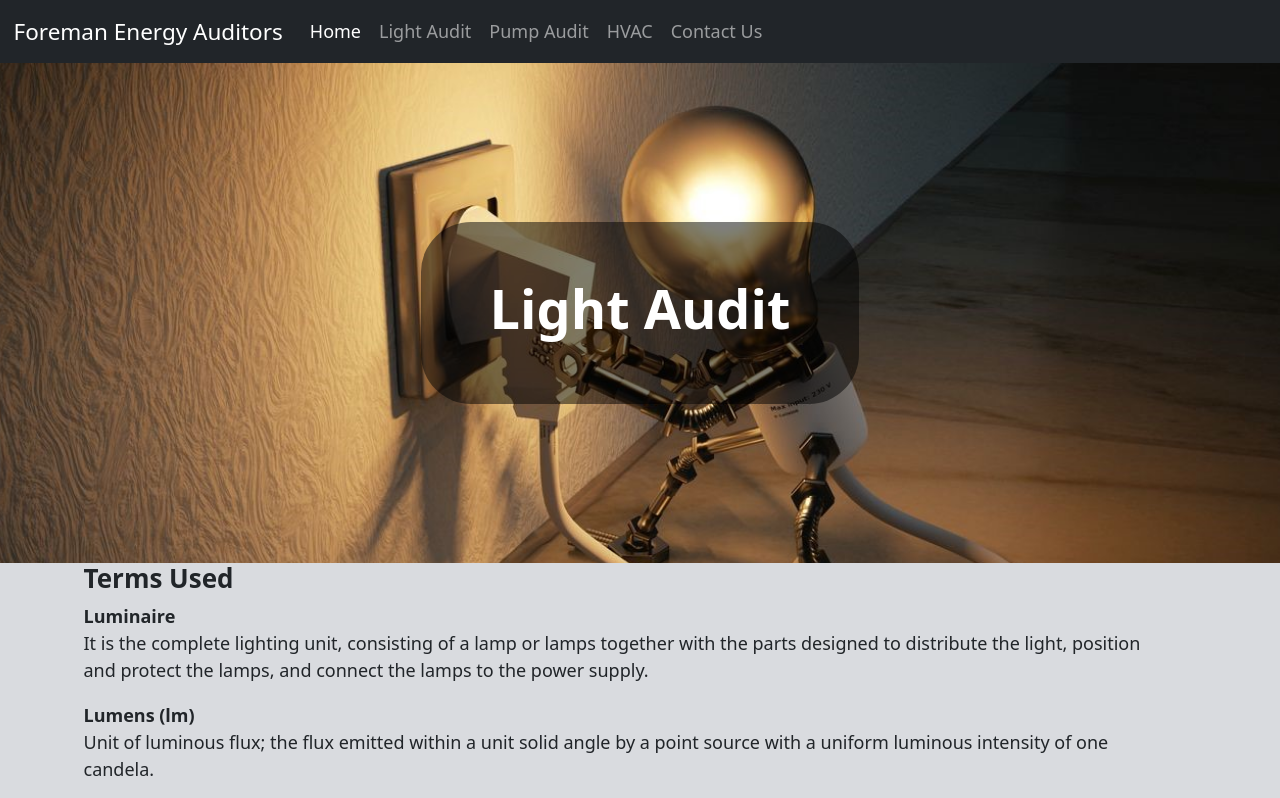
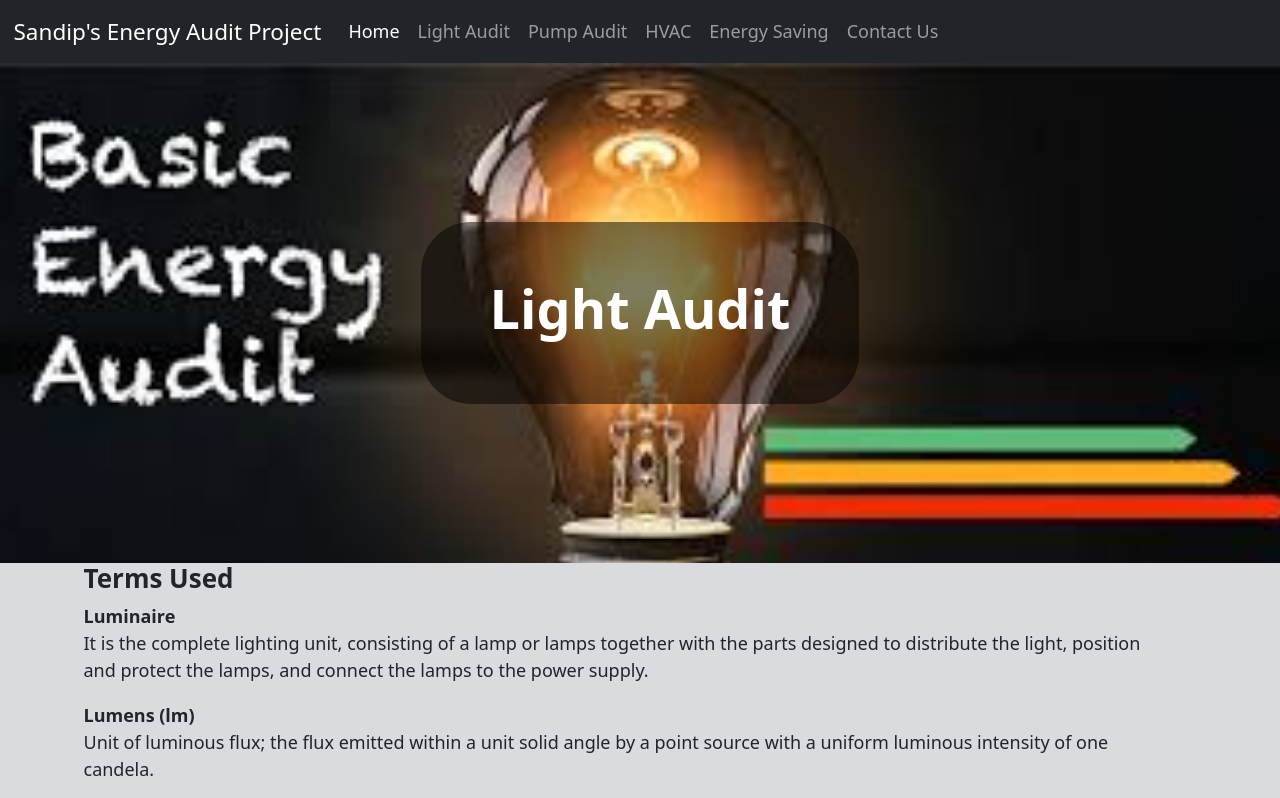
Before and after one commit to sandip1234-coder/energy_audit, a plain HTML site: page light-audit.html in a window 1280 px wide. Shown: the top 798 px of the page. Drawn offline with nearby package versions, Linux system fonts and the light colour scheme.

Commit message:
new changes can be done to the fact

```diff
--- a/light-audit.html
+++ b/light-audit.html
@@ -25,7 +25,7 @@
 <body>
     <nav class="navbar navbar-expand-lg navbar-dark bg-dark">
         <div class="container-fluid">
-            <a class="navbar-brand" href="index.html">Foreman Energy Auditors</a>
+            <a class="navbar-brand" href="index.html">Sandip's Energy Audit Project</a>
             <button class="navbar-toggler" type="button" data-bs-toggle="collapse" data-bs-target="#navbarNav"
                 aria-controls="navbarNav" aria-expanded="false" aria-label="Toggle navigation">
                 <span class="navbar-toggler-icon"></span>
@@ -45,6 +45,9 @@
                         <a class="nav-link" href="hvac.html">HVAC</a>
                     </li>
                     <li class="nav-item">
+                        <a class="nav-link" href="energySaving.html">Energy Saving</a>
+                    </li>
+                    <li class="nav-item">
                         <a class="nav-link" href="contact.html">Contact Us</a>
                     </li>
                 </ul>
@@ -52,7 +55,7 @@
         </div>
     </nav>
     <div class="row px-4 py-5 text-center bg-dark text-white"
-        style="background-image: url('./img/light.jpg');min-height: 500px;display: flex;align-items: center;background-size: cover;">
+        style="background-image: url('./img/light_new.jfif');min-height: 500px;display: flex;align-items: center;background-size: cover;">
         <div style="background-color: rgba(0, 0, 0, 0.5); width: 35%;margin: auto;border-radius: 50px;">
 
             <h1 class="mt-5 display-5 fw-bold pb-5">Light Audit</h1>
@@ -135,7 +138,7 @@
                         </tr>
                     </tbody>
                 </table>
-                <p>Star Rating by BEE in LED lights</p>
+                <p>Star Rating in LED lights</p>
 
             </dl>
         </div>
@@ -178,7 +181,7 @@
 
 
     <div class="text-center p-4" style="background-color: rgba(0, 0, 0, 0.05);">
-        © 2021 Copyright: Foreman Energy Auditors
+        © 2024 Copyright: Sandip Poudel
 
     </div>
 </body>
```
Also changed, not shown: img/light_new.jfif (added).
